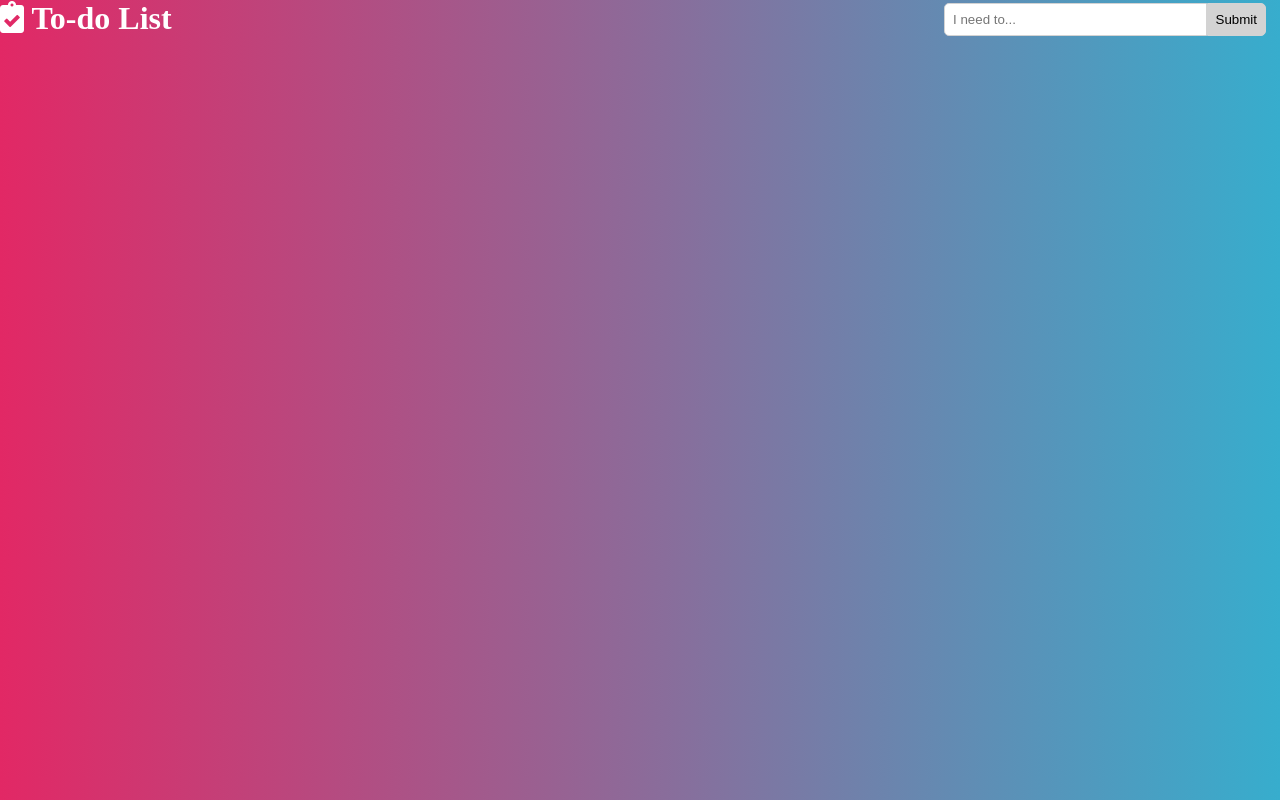
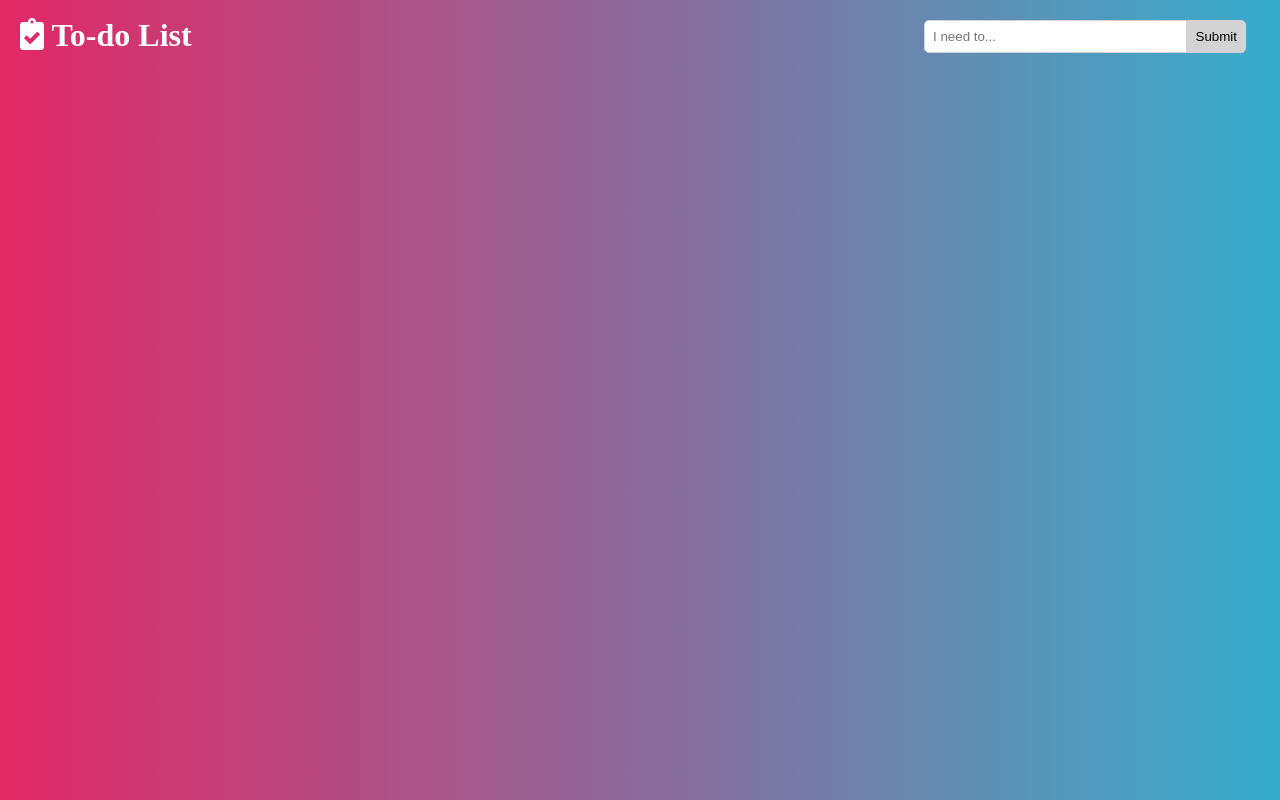
Before and after one commit to MohamedSaberMohammed/new, a plain HTML site: page index.html in a window 1280 px wide. Drawn offline with Linux system fonts and the light colour scheme.

Commit message:
new update

```diff
--- a/style.css
+++ b/style.css
@@ -18,9 +18,9 @@ body{
   display: flex;
   justify-content: space-between;
   align-items: center;
-  /* flex-wrap: wrap;
+  flex-wrap: wrap;
   min-height: 70px;
-  padding: 0 20px; */
+  padding: 0 20px;
 }
 
 #header h2{font-size: 2rem;}
@@ -38,11 +38,6 @@ body{
   border: 1px solid lightgray;
   border-top-left-radius: 5px;
   border-bottom-left-radius: 5px;
-  /* -webkit-transition: all 0.30s ease-in-out;
-  -moz-transition: all 0.30s ease-in-out;
-  -ms-transition: all 0.30s ease-in-out;
-  -o-transition: all 0.30s ease-in-out;
-  transition: all 0.30s ease-in-out; */
 }
 
 .user_input input:focus{
@@ -85,13 +80,6 @@ body{
   font-size: 1rem;
   background-color: white;
   border: 1px solid lightgray;
-  /* text-transform: uppercase;
-  -webkit-transition: all 0.30s ease-in-out;
-  -moz-transition: all 0.30s ease-in-out;
-  -ms-transition: all 0.30s ease-in-out;
-  -o-transition: all 0.30s ease-in-out;
-  transition: all 0.30s ease-in-out;
-} */
 }
 
 .item:hover{
```
